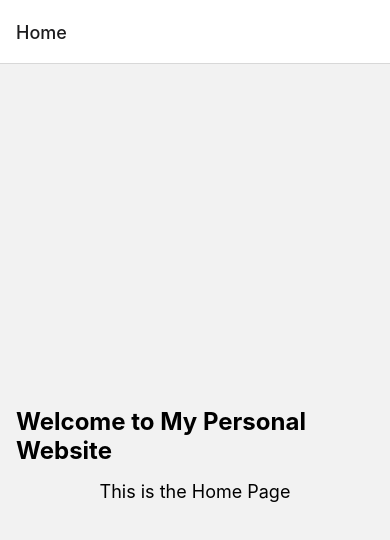
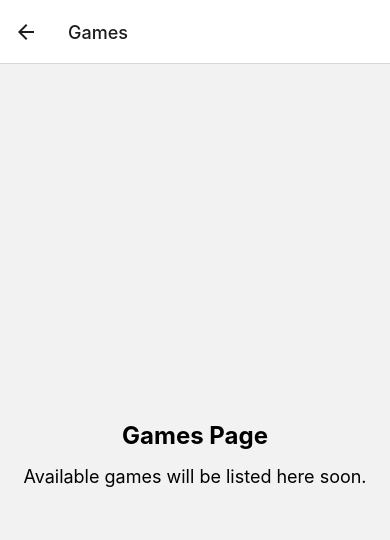
Before and after one commit to YiyangShao/PersonalWebsite, a React Native app: screen /Games in a window 390 px wide. Shown: the top 540 px of the page. Built offline with nearby package versions, Linux system fonts and the light colour scheme.

Commit message:
Add game page

```diff
--- a/package.json
+++ b/package.json
@@ -10,6 +10,7 @@
   },
   "dependencies": {
     "@expo/metro-runtime": "~3.2.3",
+    "@react-navigation/bottom-tabs": "^6.6.1",
     "@react-navigation/native": "^6.1.18",
     "@react-navigation/stack": "^6.4.1",
     "expo": "~51.0.28",
@@ -17,9 +18,9 @@
     "react": "18.2.0",
     "react-dom": "18.2.0",
     "react-native": "0.74.5",
-    "react-native-web": "~0.19.10",
+    "react-native-safe-area-context": "4.10.5",
     "react-native-screens": "3.31.1",
-    "react-native-safe-area-context": "4.10.5"
+    "react-native-web": "~0.19.10"
   },
   "devDependencies": {
     "@babel/core": "^7.20.0"
--- a/src/Navigation.js
+++ b/src/Navigation.js
@@ -2,6 +2,7 @@ import React from 'react';
 import { NavigationContainer } from '@react-navigation/native';
 import { createStackNavigator } from '@react-navigation/stack';
 import Home from './pages/Home';
+import Games from './pages/Games';
 
 const Stack = createStackNavigator();
 
@@ -14,6 +15,7 @@ const Navigation = () => {
     <NavigationContainer>
       <Stack.Navigator>
         <Stack.Screen name="Home" component={Home} />
+        <Stack.Screen name="Games" component={Games} />
       </Stack.Navigator>
     </NavigationContainer>
   );
--- /dev/null
+++ b/src/pages/Games.js
@@ -0,0 +1,35 @@
+import React from 'react';
+import { View, Text, StyleSheet } from 'react-native';
+
+/**
+ * Games Component
+ * This is a placeholder for the Games page. It will display available games in the future.
+ */
+const Games = ({ navigation }) => {   // Accepting navigation prop (if needed)
+  return (
+    <View style={styles.container}>
+      <Text style={styles.title}>Games Page</Text>
+      <Text style={styles.subtitle}>Available games will be listed here soon.</Text>
+    </View>
+  );
+};
+
+// Styles for the Games component
+const styles = StyleSheet.create({
+  container: {
+    flex: 1,
+    justifyContent: 'center',
+    alignItems: 'center',
+    padding: 16,
+  },
+  title: {
+    fontSize: 24,
+    fontWeight: 'bold',
+    marginBottom: 16,
+  },
+  subtitle: {
+    fontSize: 18,
+  },
+});
+
+export default Games;
--- a/src/pages/Home.js
+++ b/src/pages/Home.js
@@ -1,15 +1,19 @@
 import React from 'react';
-import { View, Text, StyleSheet } from 'react-native';
+import { View, Text, StyleSheet, TouchableOpacity } from 'react-native';
 
 /**
  * Home Component
- * This is the home page of the personal website. It displays a welcome message.
+ * This is the home page of the personal website. It displays a welcome message and
+ * includes navigation to the Games page.
  */
-const Home = () => {
+const Home = ({ navigation }) => {
   return (
     <View style={styles.container}>
       <Text style={styles.title}>Welcome to My Personal Website</Text>
       <Text style={styles.subtitle}>This is the Home Page</Text>
+      <TouchableOpacity style={styles.button} onPress={() => navigation.navigate('Games')}>
+        <Text style={styles.buttonText}>Go to Games Page</Text>
+      </TouchableOpacity>
     </View>
   );
 };
@@ -29,6 +33,16 @@ const styles = StyleSheet.create({
   },
   subtitle: {
     fontSize: 18,
+    marginBottom: 20,
+  },
+  button: {
+    backgroundColor: '#007BFF',
+    padding: 10,
+    borderRadius: 5,
+  },
+  buttonText: {
+    color: '#FFFFFF',
+    fontSize: 16,
   },
 });
 
```
Also changed, not shown: 2 other files (tests, documents, lock files or other folders).
